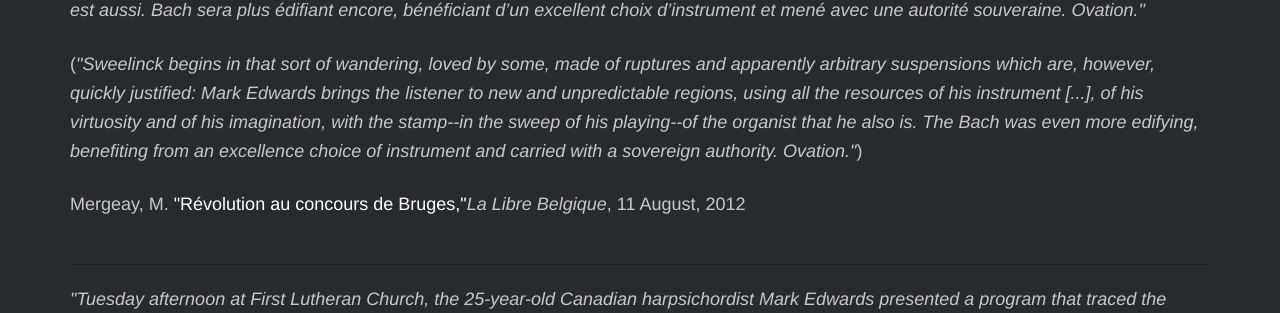
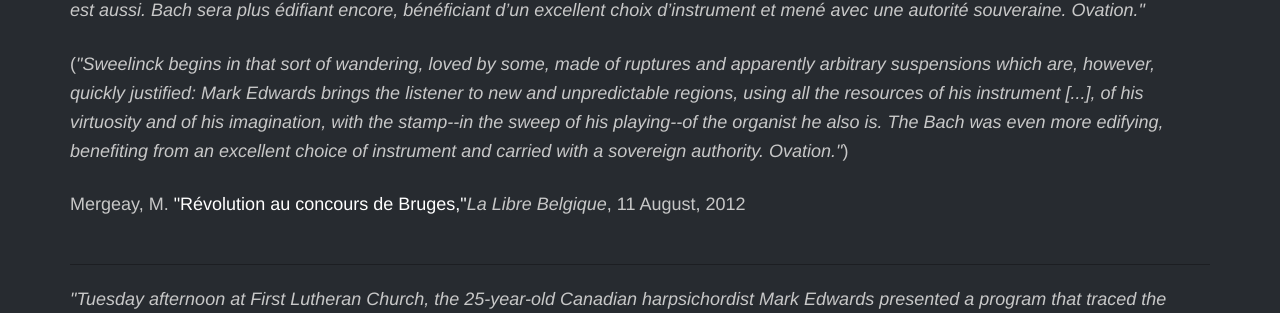
Before and after one commit to medwards3/mark-edwards.ca, a Django app: template templates/press.html in a window 1280 px wide. Shown: the part 260-573 px from the top of the page. Run offline with Django 3.2, Linux system fonts and the light colour scheme; the template is opened without the code that fills it, so the values that code supplies are empty; some libraries are stand-ins or nearby versions.

Commit message:
Press Correction

```diff
--- a/templates/press.html
+++ b/templates/press.html
@@ -9,7 +9,7 @@
 				<em>"Sweelinck démarre dans cette sorte d’errance chère à certains, faite de ruptures et de suspensions apparemment arbitraires mais bientôt justifiées : Mark Edwards entraîne l’écoute dans des régions inédites et fantasques, utilisant toutes les ressources de son instrument (lequel connut pourtant des problèmes de justesse), de sa virtuosité et de son imagination, avec la marque - dans l’ampleur du jeu - de l’organiste qu’il est aussi. Bach sera plus édifiant encore, bénéficiant d’un excellent choix d’instrument et mené avec une autorité souveraine. Ovation."</em>
 			</p>
             <p>
-                (<em>"Sweelinck begins in that sort of wandering, loved by some, made of ruptures and apparently arbitrary suspensions which are, however, quickly justified: Mark Edwards brings the listener to new and unpredictable regions, using all the resources of his instrument [...], of his virtuosity and of his imagination, with the stamp--in the sweep of his playing--of the organist that he also is. The Bach was even more edifying, benefiting from an excellence choice of instrument and carried with a sovereign authority. Ovation."</em>)
+                (<em>"Sweelinck begins in that sort of wandering, loved by some, made of ruptures and apparently arbitrary suspensions which are, however, quickly justified: Mark Edwards brings the listener to new and unpredictable regions, using all the resources of his instrument [...], of his virtuosity and of his imagination, with the stamp--in the sweep of his playing--of the organist he also is. The Bach was even more edifying, benefiting from an excellent choice of instrument and carried with a sovereign authority. Ovation."</em>)
             </p>
 			<p>
 				Mergeay, M. <a href="http://www.lalibre.be/culture/divers/article/754630/revolution-au-concours-de-bruges.html">"Révolution au concours de Bruges,"</a><em>La Libre Belgique</em>, 11 August, 2012
```
